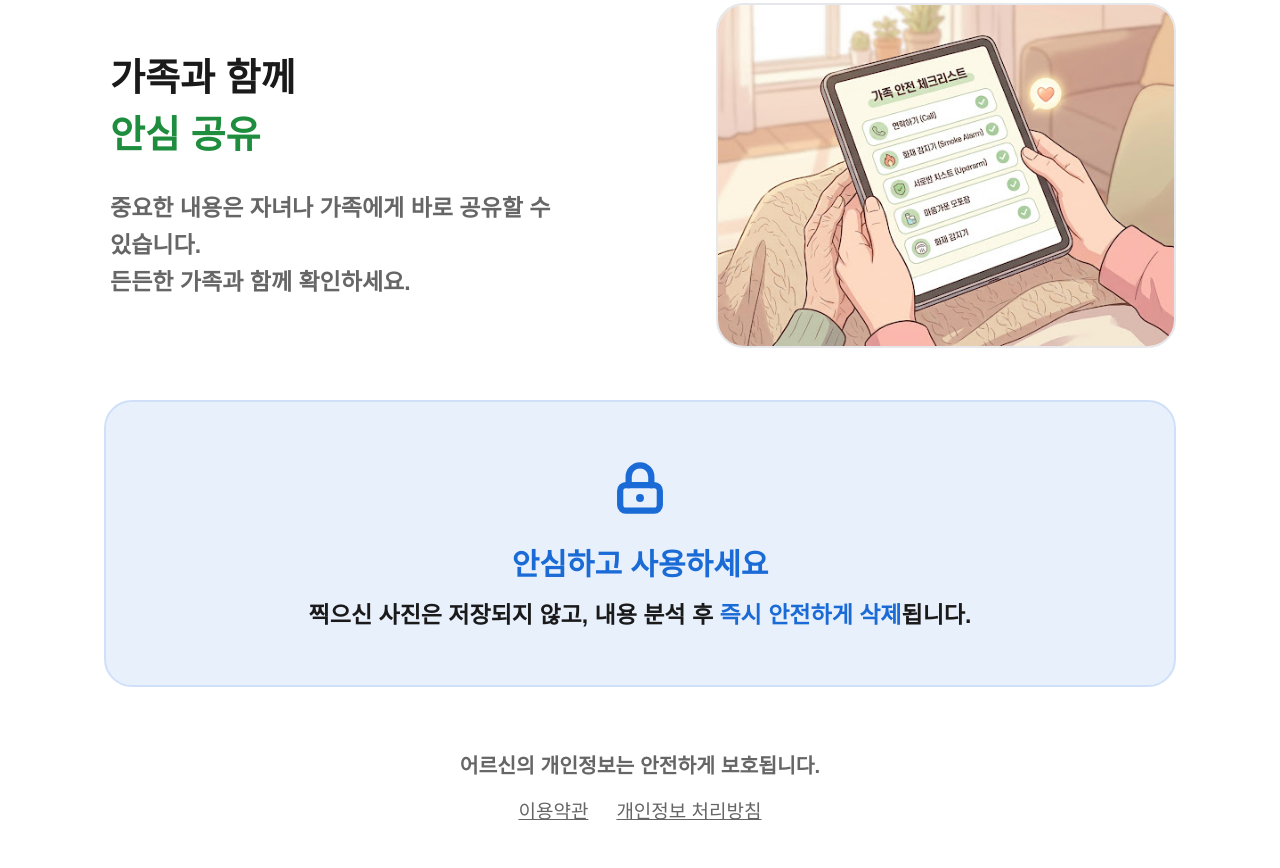
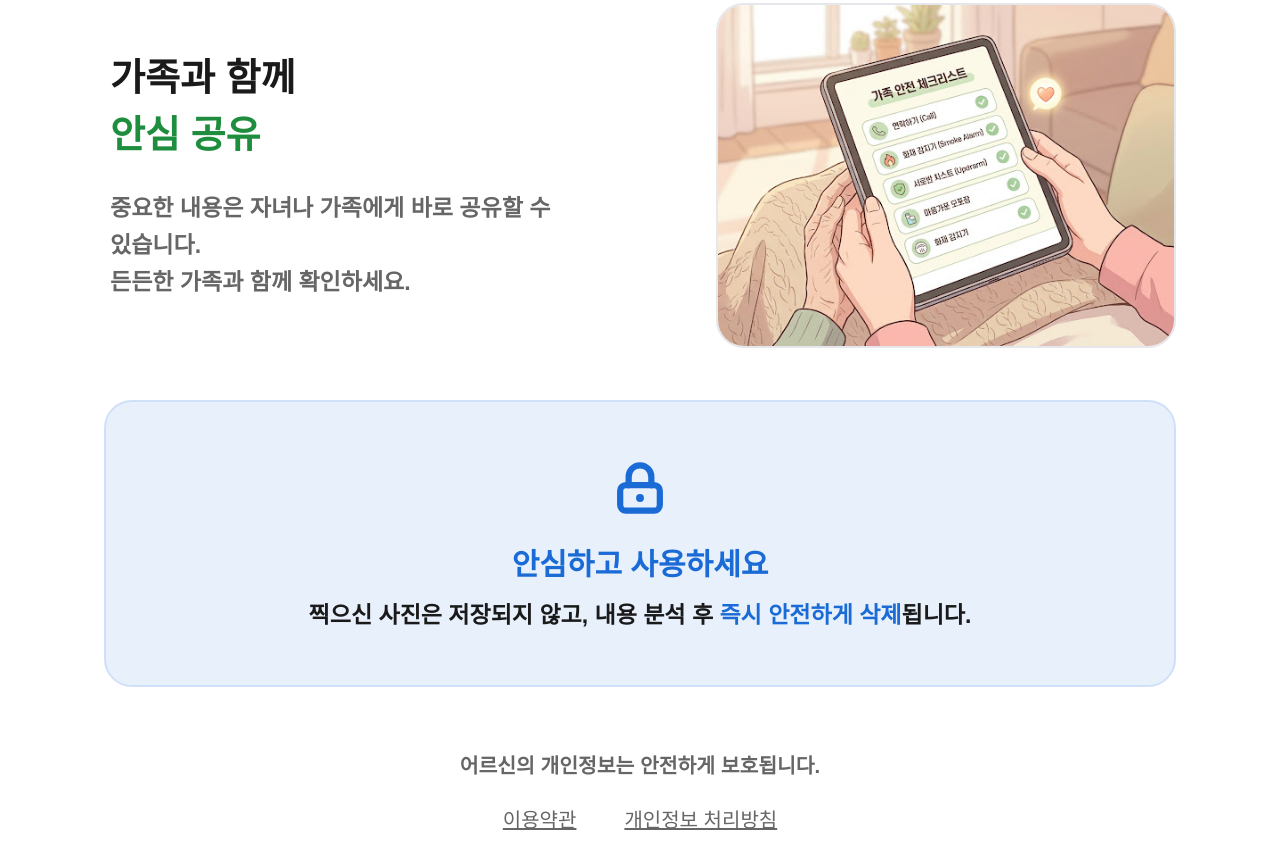
Before and after one commit to HooniKims/hyojason, a website with bundled scripts: page public/index.html in a window 1280 px wide. Shown: the part 1723-2591 px from the top of the page. Built offline with nearby package versions, Linux system fonts and the light colour scheme.

Commit message:
디자인 리뷰 F-1·F-2·F-3 수정 (CSS만)
- F-1: 푸터 법적 링크 터치타깃 44px 확보(어르신 오터치 방지)
- F-2: :focus-visible 아웃라인 추가(키보드·보조기기 포커스 표시, WCAG 2.4.7)
- F-3: 아이콘 속 '가A' 글자를 본문 서체(Pretendard)로 통일

CSS 변경만이라 되돌리기 안전: git revert HEAD 또는
git checkout <직전커밋> -- public/css/app.css

Co-Authored-By: Claude Opus 4.8 (1M context) <noreply@anthropic.com>

```diff
--- a/public/css/app.css
+++ b/public/css/app.css
@@ -39,8 +39,12 @@ button {
 }
 button:active { transform: scale(0.98); }
 
+/* 키보드·보조기기 포커스 표시 (WCAG 2.4.7) — 마우스 클릭엔 안 나타나고 키보드 이동 시만 */
+:focus-visible { outline: 3px solid var(--primary); outline-offset: 2px; border-radius: 6px; }
+
 /* ---------- 아이콘 (인라인 SVG) ---------- */
 .ic { display: inline-block; width: 1.1em; height: 1.1em; vertical-align: -0.15em; flex-shrink: 0; }
+.ic text { font-family: inherit; }  /* 아이콘 속 '가A' 글자를 본문 서체(Pretendard)로 */
 .ic-inline { display: inline-flex; align-items: center; }
 .ic-inline .ic { width: 1.25em; height: 1.25em; vertical-align: -0.2em; }
 .icon-btn .ic { width: 1.9rem; height: 1.9rem; }
@@ -153,8 +157,11 @@ main { max-width: 640px; margin: 0 auto; padding: 1.2rem 1.2rem 2rem; }
 
 .landing-footer { text-align: center; padding: 1.6rem 0 0.5rem; }
 .landing-footer p { font-size: 1.02rem; font-weight: 800; color: var(--gray); }
-.footer-links { display: flex; gap: 1.4rem; justify-content: center; margin-top: 0.8rem; }
-.footer-links a { font-size: 0.95rem; color: var(--gray); text-decoration: underline; }
+.footer-links { display: flex; gap: 1rem; justify-content: center; margin-top: 0.8rem; }
+.footer-links a {
+  display: inline-flex; align-items: center; min-height: 44px; padding: 0 0.7rem;
+  font-size: 1rem; color: var(--gray); text-decoration: underline;
+}
 
 /* ---------- 하단 탭바 ---------- */
 .tabbar {
```
